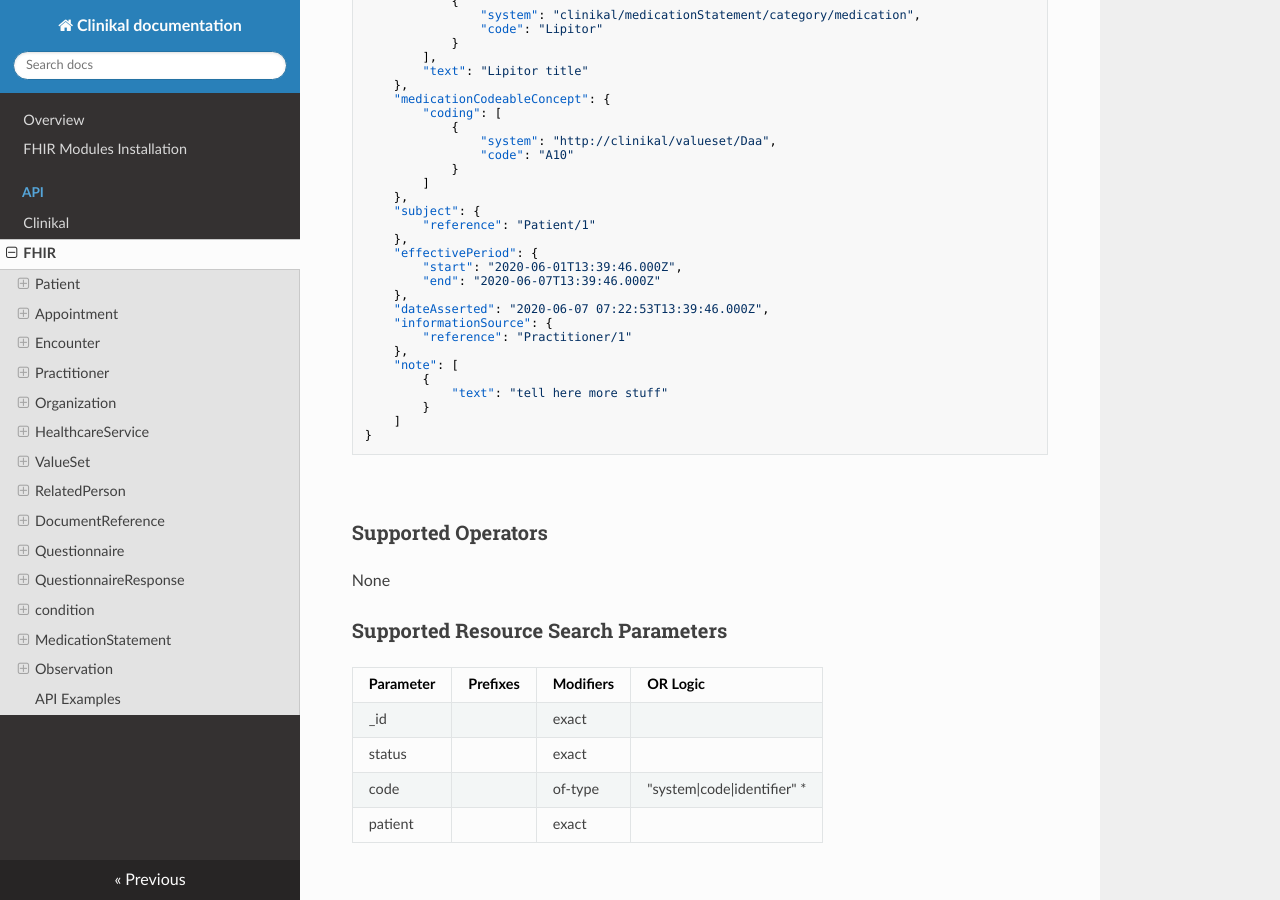
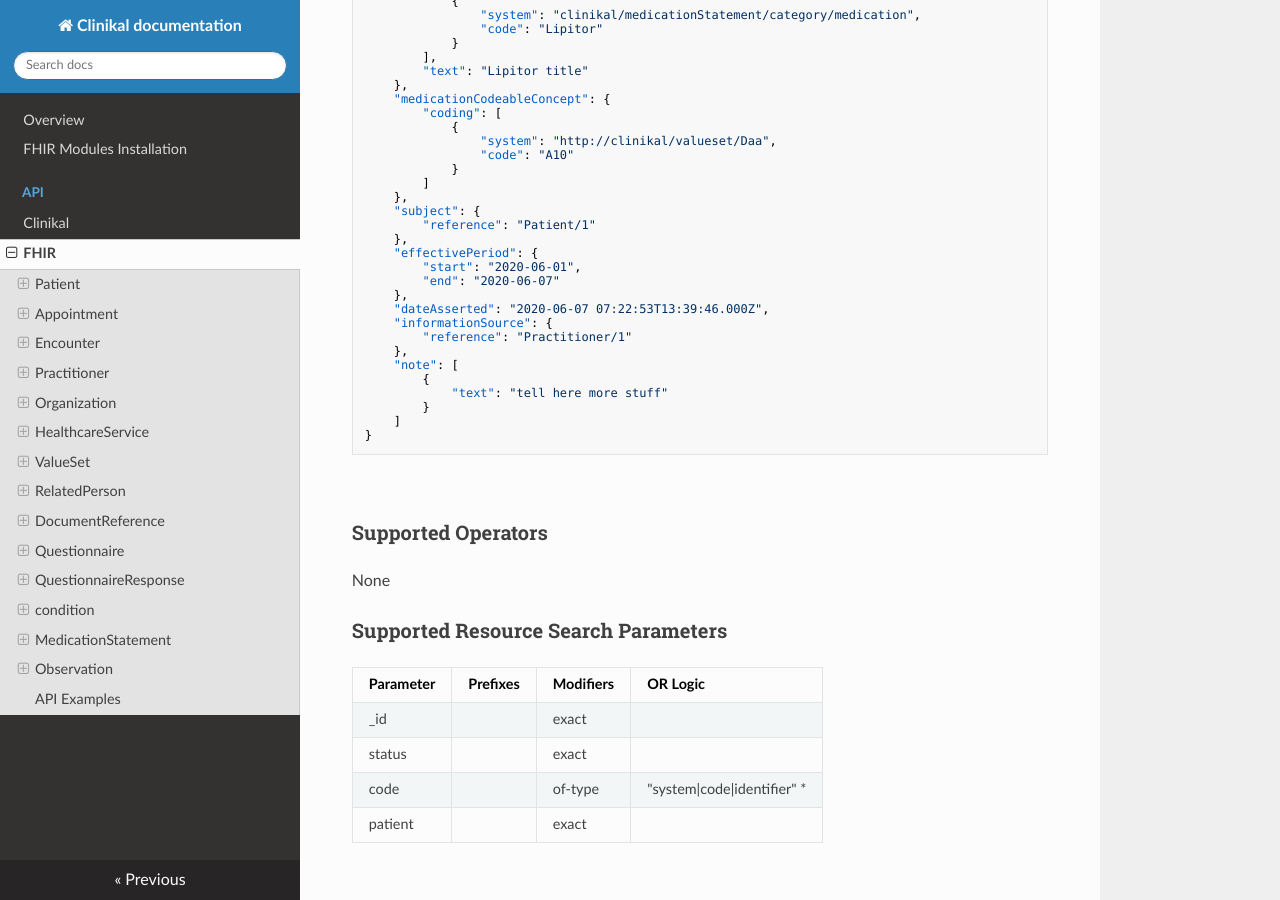
Before and after one commit to MohGovIL/Clinical-Documentation, an MkDocs documentation site: the page built from docs/api/fhir.md, in a window 1280 px wide and 900 px high, scrolled down 24269 px. Built offline with MkDocs 1.6.1, drawn with Linux system fonts in a browser that asks for light colours; nearby versions of some CDN libraries.

Commit message:
update doc

```diff
--- a/docs/api/fhir.md
+++ b/docs/api/fhir.md
@@ -1207,8 +1207,8 @@ subject||exact|
         "reference": "Patient/1"
     },
     "effectivePeriod": {
-        "start": "2020-06-01T13:39:46.000Z",
-        "end": "2020-06-07T13:39:46.000Z"
+        "start": "2020-06-01",
+        "end": "2020-06-07"
     },
     "dateAsserted": "2020-06-07 07:22:53T13:39:46.000Z",
     "informationSource": {
```
